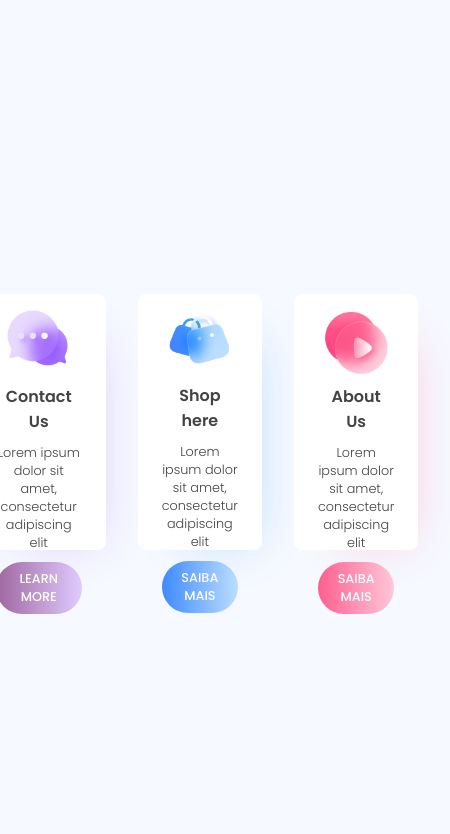
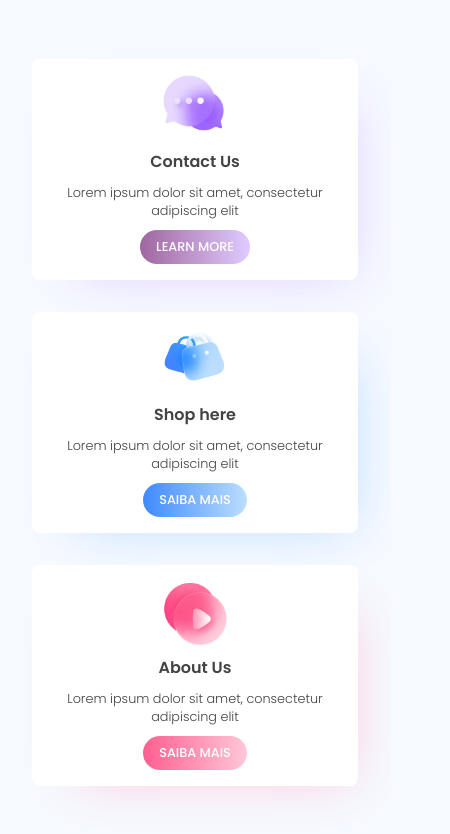
Before and after one commit to enzoacoelho/Cards-Responsivos, a plain HTML site: page index.html in a window 390 px wide. Shown: the whole page, 450 px wide, since content can reach past the window. Drawn offline with Linux system fonts and the light colour scheme.

Commit message:
atualizando css responsivo para os cards

```diff
--- a/style.css
+++ b/style.css
@@ -85,3 +85,19 @@ main.cards section.card.shop{
 main.cards section.card.about{
     box-shadow: 20px 20px 50px -30px #ffc1d5;
 }
+
+@media screen and (max-width: 720px){
+    main.cards{
+        flex-direction: column;
+    }
+
+    main.cards section.card{
+        margin-left: 0;
+        margin-bottom: 32px;
+    }
+
+    main.cards section.card:last-child{
+        margin-bottom: 0;
+    }
+
+}
```
